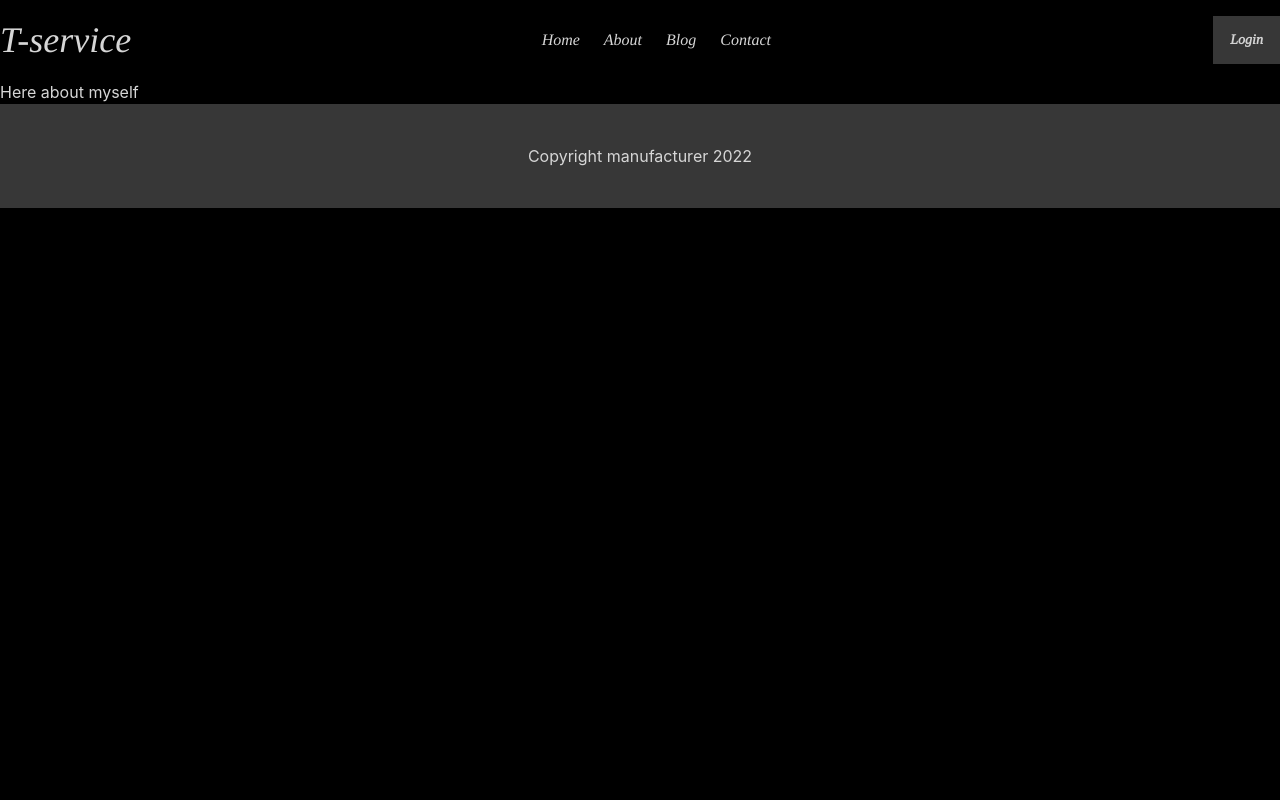
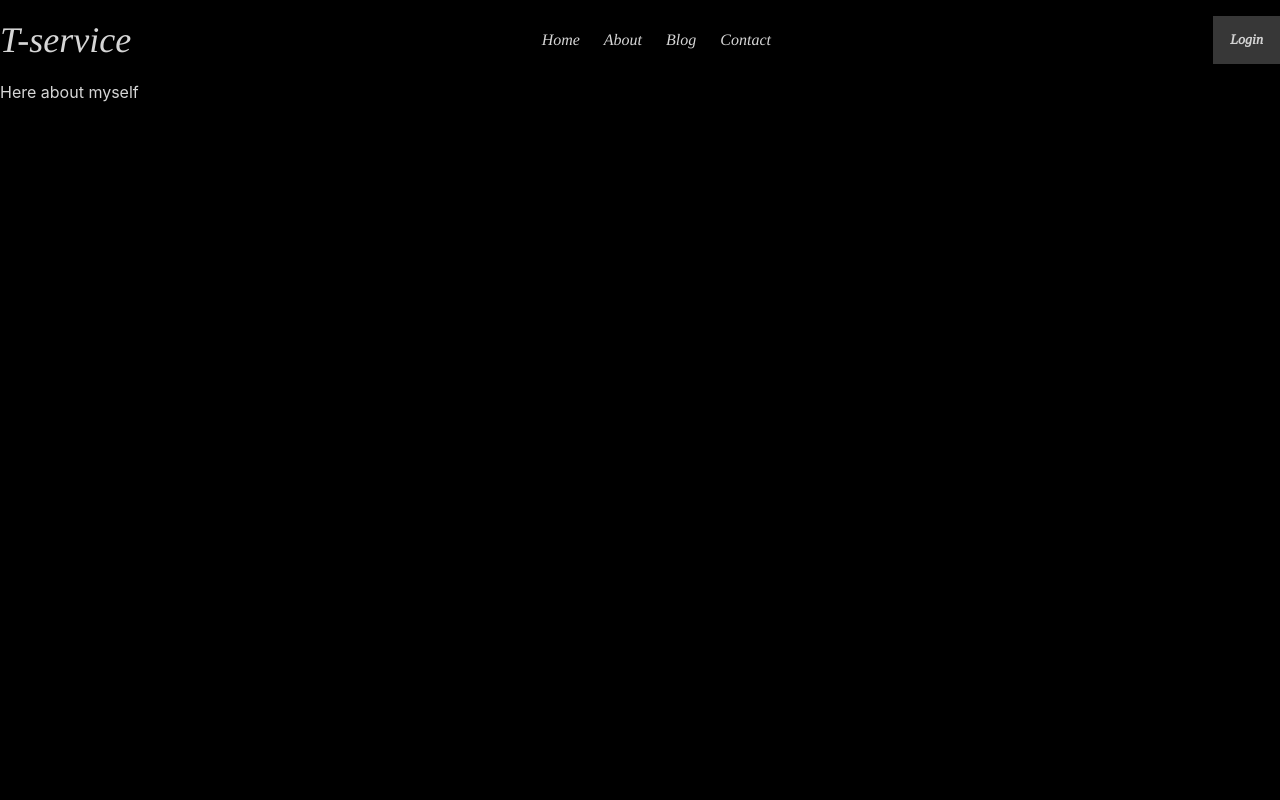
Before and after one commit to pixprocoder/manufacture-client, a React (Create React App) app: page /about in a window 1280 px wide. Shown: the top 800 px of the page. Built offline with nearby package versions, Linux system fonts and the light colour scheme; no server answers.

Commit message:
about and blog page height fixed

```diff
--- a/src/Blog/Blog.js
+++ b/src/Blog/Blog.js
@@ -2,16 +2,16 @@ import React from "react";
 
 const Blog = () => {
   return (
-    <div>
-      <div>
+    <section className="min-h-screen container mx-auto">
+
         <h1 className="text-2xl text-center">
           How will you improve the performance of a React Application?
         </h1>
         <h1>
           <strong>Answer:</strong>{" "}
         </h1>
-      </div>
-    </div>
+
+    </section>
   );
 };
 
--- a/src/Pages/About/About.js
+++ b/src/Pages/About/About.js
@@ -2,8 +2,8 @@ import React from "react";
 
 const About = () => {
   return (
-    <section>
-      <div className="h-auto  max-w-screen-2xl mx-auto  ">
+    <section className="container mx-auto min-h-screen">
+      <div className=" ">
         <h1>Here about myself</h1>
       </div>
     </section>
```
